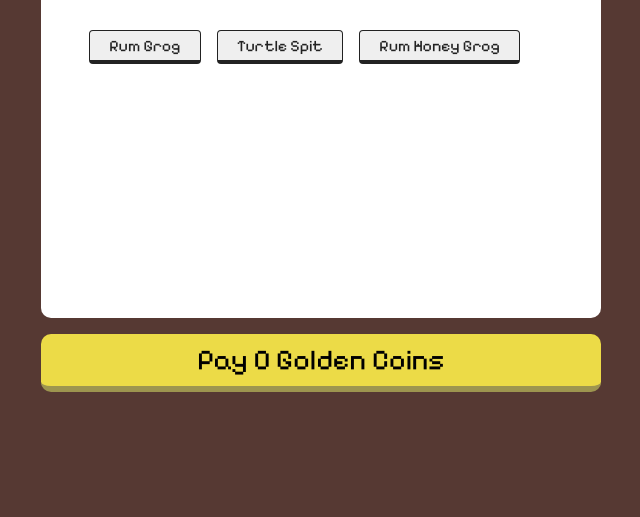
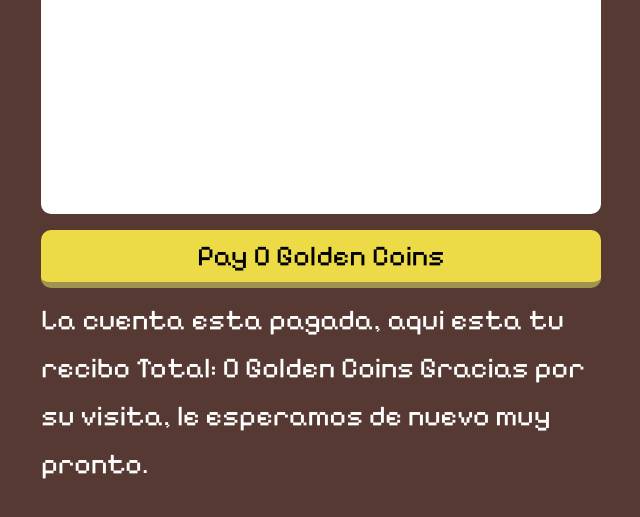
Before and after one commit to angellara11/Pre-entregas-y-proyecto-final-js, a plain HTML site: page PreEntrega2Lara/index.html in a window 1280 px wide. Both pictures are taken after a click on the button "Pay 0 Golden Coins". Shown: the part 241-758 px from the top of the page, without its empty margins (319-959 px from the left). Drawn offline with Linux system fonts and the light colour scheme.

Commit message:
PreEntrega3Lara, local storage

```diff
--- a/PreEntrega2Lara/index.html
+++ b/PreEntrega2Lara/index.html
@@ -22,6 +22,7 @@
       </div>
       <button id="pay-button" class="coin-button">Pay 0 Golden Coins</button>
     </div>
+    <div id="bill"></div>
 
     <script src="main.js"></script>
   </body>
--- a/PreEntrega2Lara/main.js
+++ b/PreEntrega2Lara/main.js
@@ -1,8 +1,3 @@
-// const nombre = prompt(
-//   "Antes de empezar nos gustaria saber como te Como te llamas?"
-// ).toUpperCase();
-// alert(`Bienvenido ${nombre}`);
-
 const payButton = document.getElementById("pay-button");
 const screenListDrink = document.getElementById("screen-list-drinks");
 
@@ -12,6 +7,7 @@ const drinks = [
   { name: "Turtle Spit", price: 16 },
   { name: "Rum Honey Grog", price: 21 },
 ];
+
 const onDrinkClicked = function (event) {
   const nameClicked = event.target.innerText;
   const found = drinks.find((element) => element.name === nameClicked);
@@ -32,9 +28,12 @@ for (let i = 0; i < drinks.length; i++) {
 }
 
 payButton.addEventListener("click", function () {
-  alert(
-    `La cuenta esta pagada, aqui esta tu recibo\n\nTotal:  ${total} Golden Coins\n\nGracias por su visita, le esperamos de nuevo muy pronto.`
-  );
+  bill.innerHTML = "";
+  let newBillElement = document.createElement("p");
+  newBillElement.textContent = `La cuenta esta pagada, aqui esta tu recibo\n\nTotal:  ${total} Golden Coins\n\nGracias por su visita, le esperamos de nuevo muy pronto.`;
+  bill.appendChild(newBillElement);
+
+  sessionStorage.setItem(new Date().toLocaleString(), JSON.stringify(total));
   total = 0;
   payButton.textContent = `Pay ${total} Golden Coins`;
   screenListDrink.innerHTML = "";
--- a/PreEntrega2Lara/style.css
+++ b/PreEntrega2Lara/style.css
@@ -10,6 +10,7 @@ body {
   width: 100%;
   height: 100%;
   font-family: "Pixelify Sans", sans-serif;
+  flex-direction: column;
 }
 
 h1 {
@@ -80,3 +81,11 @@ li {
   border-bottom: none;
   margin-top: 0.5rem;
 }
+
+#bill {
+  width: 35rem;
+  margin: 0.5rem;
+  font-size: 1.8rem;
+  color: #fff;
+  line-height: 3rem;
+}
```
